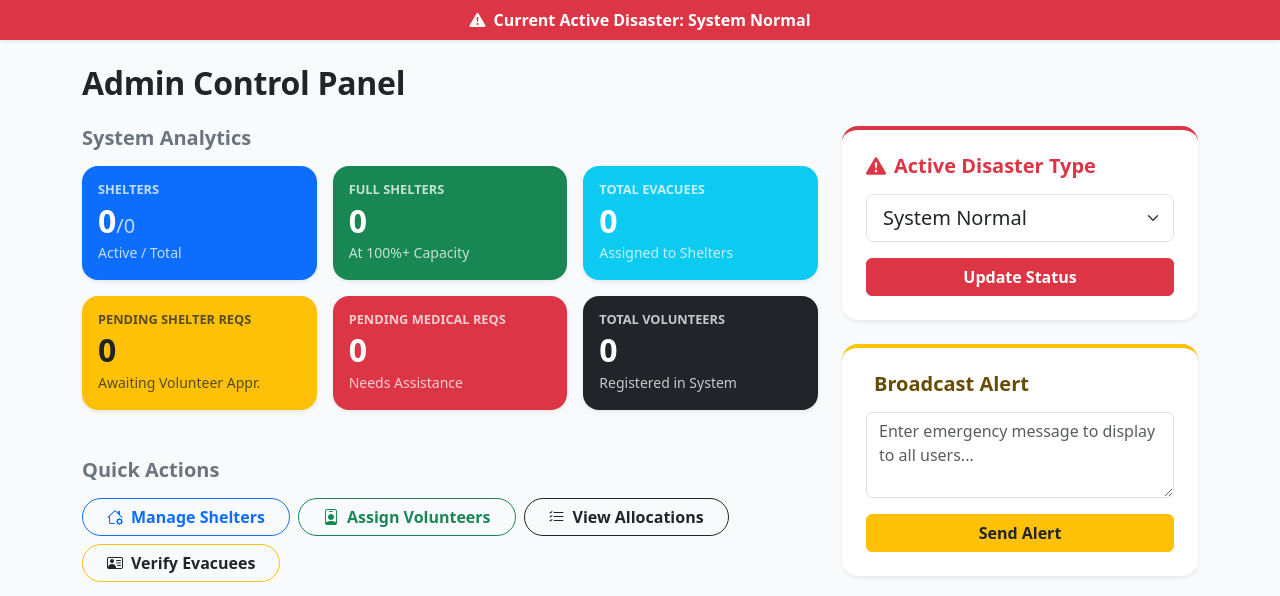
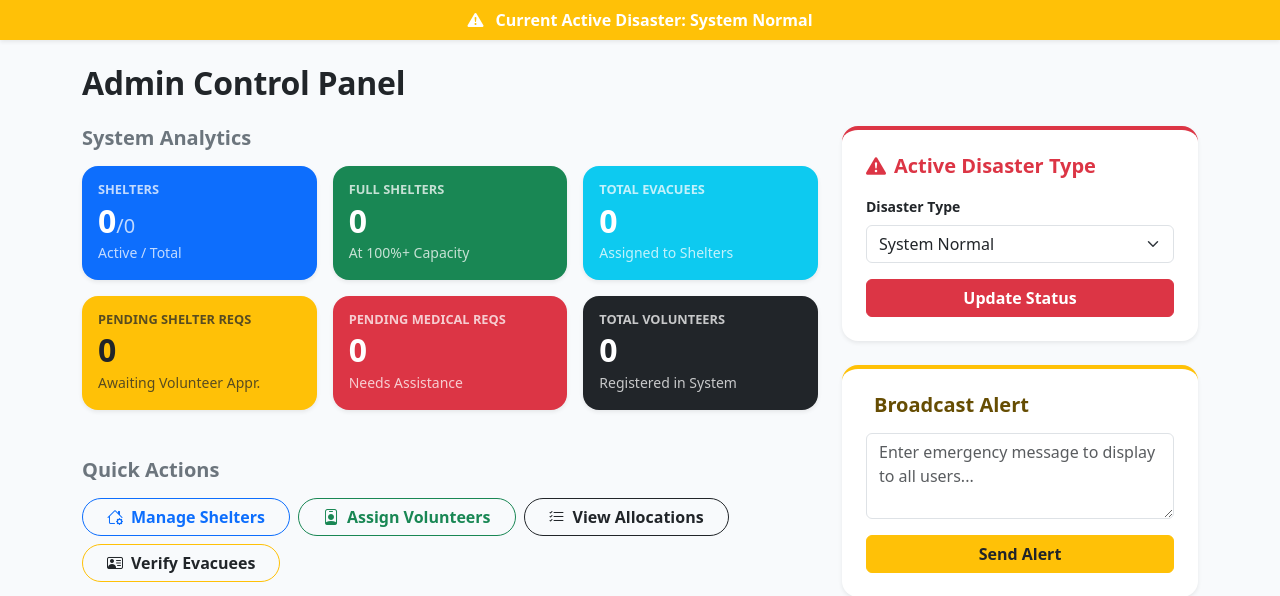
Before and after one commit to CrZto7/EvacTrack, a Flask app: page /admin in a window 1280 px wide. Shown: the part 57-653 px from the top of the page. Run offline with Flask 3, Linux system fonts and the light colour scheme; the visitor is signed in with stand-in values (Sample User, id 1); data comes from the database, SQL or seed files in the repository; data that the repository does not hold is empty; some libraries are stand-ins or nearby versions.

Commit message:
Fixed Disaster Alert
Fixed some logic issues

```diff
--- a/app.py
+++ b/app.py
@@ -9,6 +9,7 @@ from flask_wtf.csrf import CSRFProtect
 from markupsafe import escape
 import re
 import uuid
+from database import init_db
 
 app = Flask(__name__)
 app.secret_key = os.getenv("SECRET_KEY", "dev_secret")
@@ -59,13 +60,13 @@ def close_db(exception):
 def inject_global_data():
     conn = get_db()
 
-    active_disaster = conn.execute("SELECT disaster_type FROM disaster_status ORDER BY id DESC LIMIT 1").fetchone()
+    active_disaster = conn.execute("SELECT disaster_type, severity, location FROM disaster_status ORDER BY id DESC LIMIT 1").fetchone()
     latest_alert = conn.execute("SELECT message FROM alerts ORDER BY created_at DESC LIMIT 1").fetchone()
-
-
 
     return {
         'global_disaster_type': active_disaster['disaster_type'] if active_disaster else "System Normal",
+        'global_disaster_severity': active_disaster['severity'] if active_disaster else "",
+        'global_disaster_location': active_disaster['location'] if active_disaster else "",
         'global_alert': latest_alert['message'] if latest_alert else ""
     }
 
@@ -871,7 +872,20 @@ def manage_supplies(shelter_id):
 def update_disaster_status():
     conn = get_db()
     new_type = escape(request.form["disaster_type"])
-    conn.execute("INSERT INTO disaster_status (disaster_type) VALUES (?)", (new_type,))
+
+    if new_type == "System Normal - No active disaster":
+        severity = None
+        location = None
+    else:
+        severity = escape(request.form.get("severity", "Normal"))
+        location = escape(request.form.get("location", ""))
+        if not location:
+            location = None
+
+    conn.execute("""
+        INSERT INTO disaster_status (disaster_type, severity, location)
+        VALUES (?, ?, ?)
+    """, (new_type, severity, location))
     conn.commit()
 
     flash("Disaster status updated successfully.")
@@ -993,4 +1007,5 @@ def complete_volunteer_task(task_id):
     return redirect(url_for("volunteer_dashboard"))
 
 if __name__ == "__main__":
+    init_db()
     app.run(debug=True)
--- a/templates/admin_dashboard.html
+++ b/templates/admin_dashboard.html
@@ -98,7 +98,8 @@
                 <form action="{{ url_for('update_disaster_status') }}" method="POST">
     <input type="hidden" name="csrf_token" value="{{ csrf_token() }}">
                     <div class="mb-3">
-                        <select class="form-select form-select-lg" name="disaster_type" required>
+                        <label class="form-label small fw-semibold">Disaster Type</label>
+                        <select class="form-select" name="disaster_type" required>
                             <option value="System Normal - No active disaster" {% if current_disaster == 'System Normal - No active disaster' %}selected{% endif %}>System Normal</option>
                             <option value="Flood" {% if current_disaster == 'Flood' %}selected{% endif %}>Flood</option>
                             <option value="Earthquake" {% if current_disaster == 'Earthquake' %}selected{% endif %}>Earthquake</option>
@@ -106,6 +107,20 @@
                             <option value="Landslide" {% if current_disaster == 'Landslide' %}selected{% endif %}>Landslide</option>
                             <option value="Wildfire" {% if current_disaster == 'Wildfire' %}selected{% endif %}>Wildfire</option>
                         </select>
+                    </div>
+                    <div class="disaster-optional-field mb-3">
+                        <label class="form-label small fw-semibold">Severity</label>
+                        <select class="form-select" name="severity">
+                            <option value="" disabled selected>Select severity...</option>
+                            <option value="Low">Low</option>
+                            <option value="Medium">Medium</option>
+                            <option value="High">High</option>
+                            <option value="Extreme">Extreme</option>
+                        </select>
+                    </div>
+                    <div class="disaster-optional-field mb-3">
+                        <label class="form-label small fw-semibold">Location</label>
+                        <input type="text" class="form-control" name="location" placeholder="e.g. Coastal Regions, District A">
                     </div>
                     <button type="submit" class="btn btn-danger w-100 fw-bold">Update Status</button>
                 </form>
@@ -157,14 +172,42 @@
     </div>
 </div>
 
-<!-- Small Script to Set Width Dynamically -->
+<!-- Small Script to Set Width Dynamically and Toggle Optional Fields -->
 <script>
 document.addEventListener("DOMContentLoaded", function() {
+    // Progress bar width
     const bars = document.querySelectorAll(".progress-bar");
     bars.forEach(bar => {
         const width = bar.getAttribute("data-width");
         bar.style.width = width + "%";
     });
+
+    // Toggle Optional Fields
+    const disasterSelect = document.querySelector('select[name="disaster_type"]');
+    const severitySelect = document.querySelector('select[name="severity"]');
+    const locationInput = document.querySelector('input[name="location"]');
+    const optionalFields = document.querySelectorAll('.disaster-optional-field');
+
+    function toggleFields() {
+        const isNormal = disasterSelect.value === 'System Normal - No active disaster';
+        optionalFields.forEach(field => {
+            field.style.display = isNormal ? 'none' : 'block';
+        });
+
+        if (isNormal) {
+            severitySelect.removeAttribute('required');
+            locationInput.removeAttribute('required');
+            // Clear values to avoid confusion
+            severitySelect.value = '';
+            locationInput.value = '';
+        } else {
+            severitySelect.setAttribute('required', 'required');
+            locationInput.setAttribute('required', 'required');
+        }
+    }
+
+    disasterSelect.addEventListener('change', toggleFields);
+    toggleFields(); // Run on load
 });
 </script>
 
--- a/templates/components/_disaster_banner.html
+++ b/templates/components/_disaster_banner.html
@@ -1,6 +1,11 @@
 {% if global_disaster_type and global_disaster_type != 'System Normal - No active disaster' %}
-<div class="bg-danger text-white text-center py-2 fw-bold shadow-sm">
-    <i class="bi bi-exclamation-triangle-fill me-2"></i>Current Active Disaster: {{ global_disaster_type }}
+<div class="text-white text-center py-2 fw-bold shadow-sm
+    {% if global_disaster_severity in ['Extreme', 'High'] %}bg-danger
+    {% else %}bg-warning text-dark{% endif %}">
+    <i class="bi bi-exclamation-triangle-fill me-2"></i>
+    Current Active Disaster: {{ global_disaster_type }}
+    {% if global_disaster_severity %}[{{ global_disaster_severity }} Severity]{% endif %}
+    {% if global_disaster_location %} - {{ global_disaster_location }}{% endif %}
 </div>
 {% endif %}
 
```
